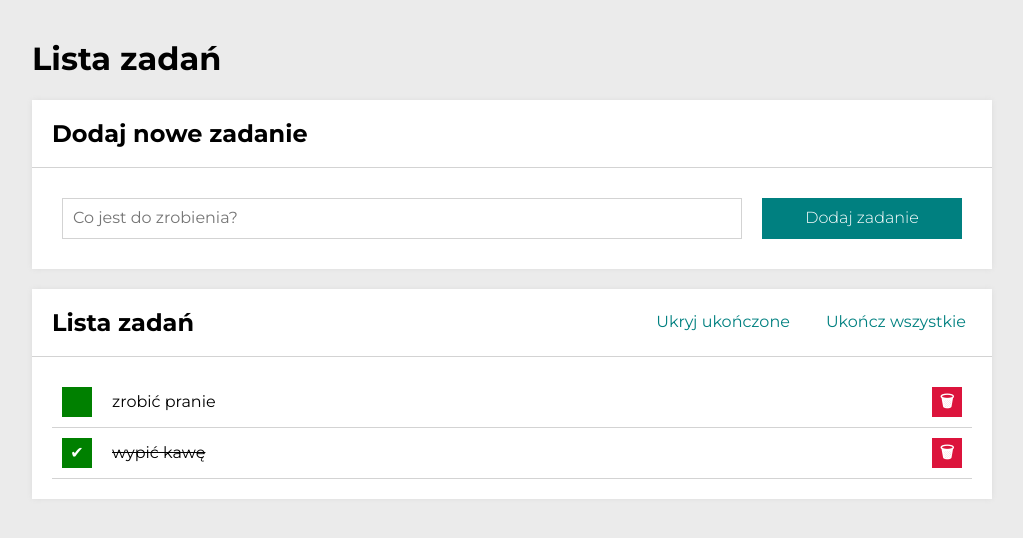
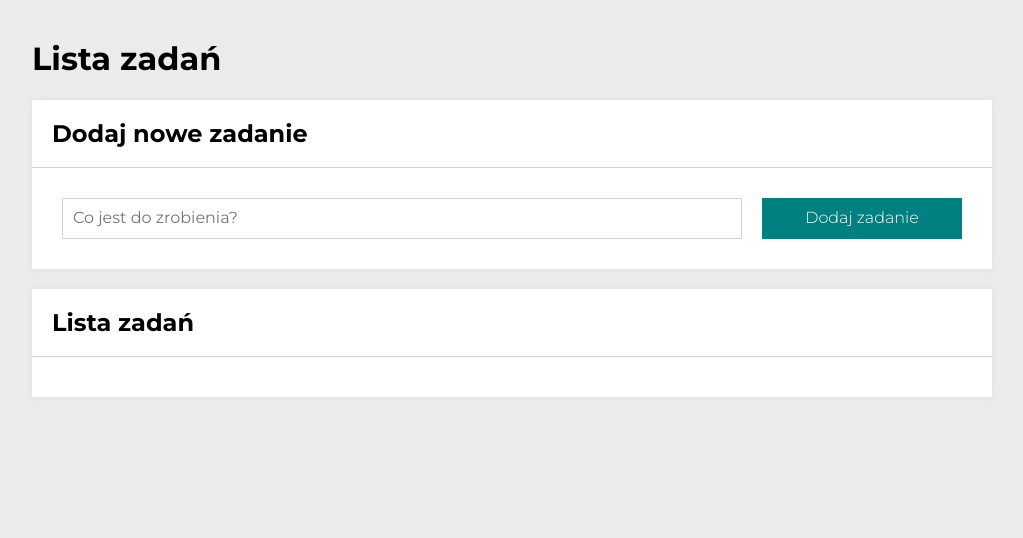
Before and after one commit to patrycja-gomza/todo-list-react, a React (Create React App) app: page / in a window 1280 px wide. Shown: the top 538 px of the page, without its empty margins (128-1151 px from the left). Built offline with nearby package versions, Linux system fonts and the light colour scheme.

Commit message:
useSelector added

```diff
--- a/src/features/tasks/Tasks.js
+++ b/src/features/tasks/Tasks.js
@@ -1,3 +1,4 @@
+import { UseSelector, useSelector } from "react-redux";
 import Form from "./Form/index.js";
 import List from "./List/index.js";
 import Buttons from "./Buttons/index.js";
@@ -5,9 +6,20 @@ import Section from "../../common/Section/index.js";
 import Header from "../../common/Header/index.js";
 import { StyledContainer } from "../../common/styled.js";
 import { useTasks } from "../../useTasks.js";
+import { selectTasks } from "./tasksSlice.js";
 
 function Tasks() {
-  const { hideDone, toggleHideDone, tasks, removeTask, toggleTaskDone, setAllDone, addNewTask } = useTasks();
+  const {
+    hideDone,
+    toggleHideDone,
+    //tasks,
+    removeTask,
+    toggleTaskDone,
+    setAllDone,
+    addNewTask
+  } = useTasks();
+
+  const { tasks } = useSelector(selectTasks);
 
   return (
     <StyledContainer>
```
